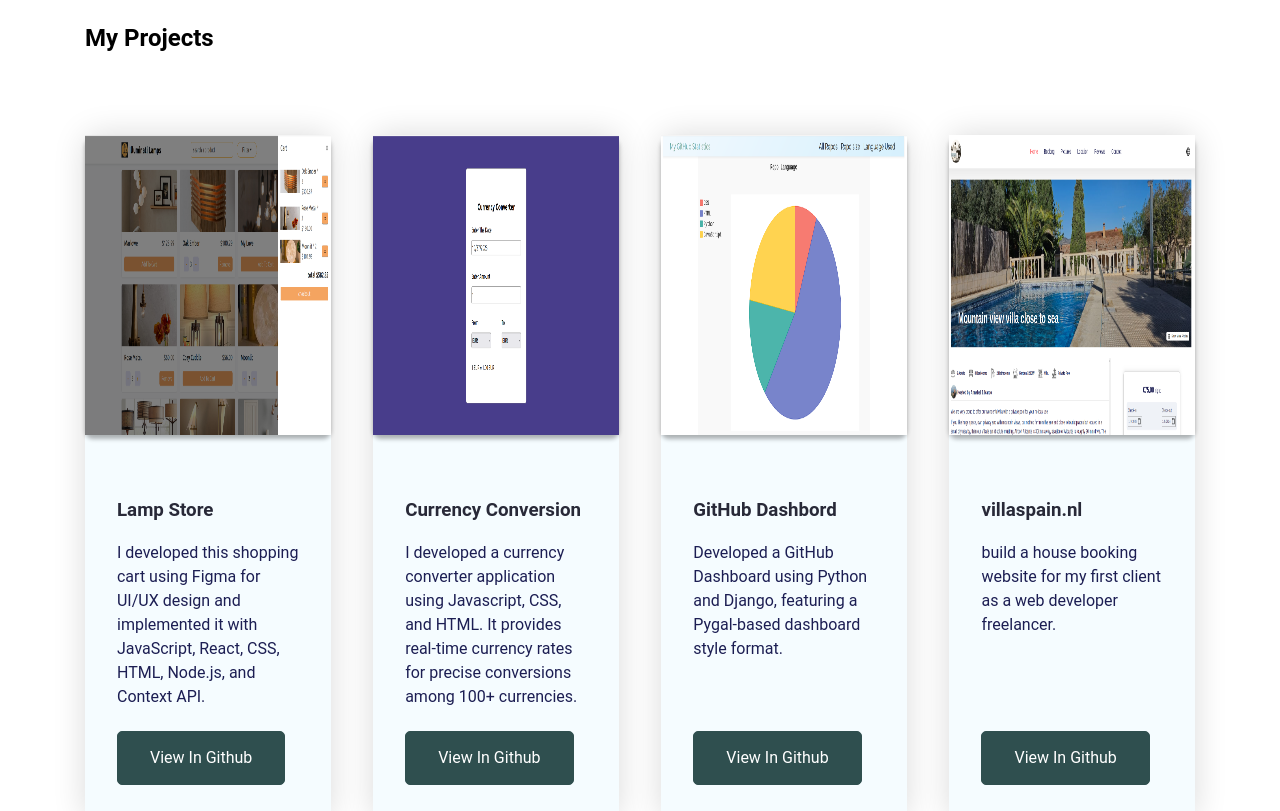
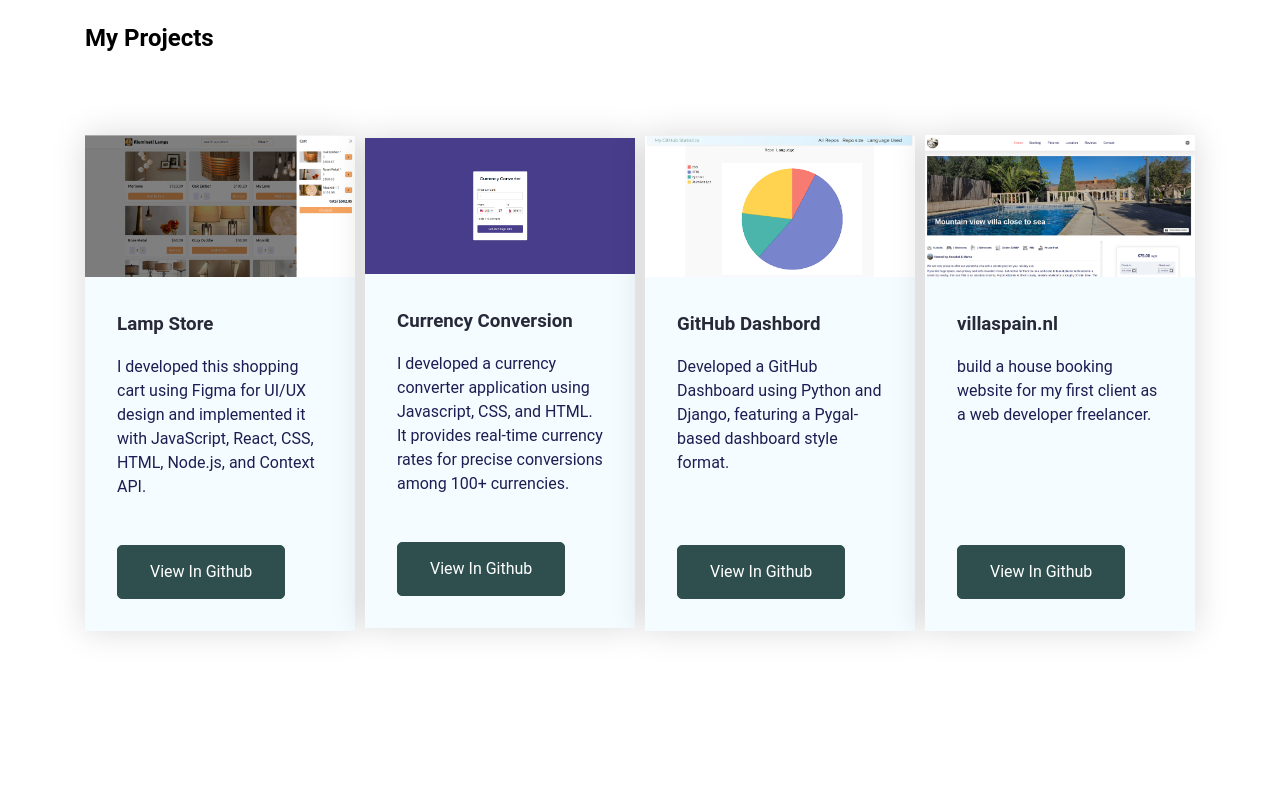
Before and after one commit to Lucky-Yandy/yanzhu, a React (Create React App) app: page / in a window 1280 px wide. Shown: the part 1000-1811 px from the top of the page. Built offline with nearby package versions, Linux system fonts and the light colour scheme.

Commit message:
new version of currency converter

```diff
--- a/package.json
+++ b/package.json
@@ -7,7 +7,9 @@
     "@testing-library/jest-dom": "^5.17.0",
     "@testing-library/react": "^13.4.0",
     "@testing-library/user-event": "^13.5.0",
+    "bootstrap": "^5.3.3",
     "react": "^18.2.0",
+    "react-bootstrap": "^2.10.2",
     "react-dom": "^18.2.0",
     "react-helmet": "^6.1.0",
     "react-pdf": "^7.3.3",
--- a/src/App.css
+++ b/src/App.css
@@ -278,8 +278,10 @@ h2 {
  align-items: center;
 }
 .hero--section--img > img {
-  max-width: 100%;
+    max-width:60%;
     height: auto;
+    border-radius: 50%;
+
 }
 /* Hero Section Style Ends */
 
@@ -292,7 +294,6 @@ h2 {
 .portfolio--section {
   display: flex;
   padding: 112px 85px;
-
   flex-direction: column;
   align-items: flex-start;
   gap: 80px;
@@ -300,49 +301,33 @@ h2 {
 .portfolio--section--container {
   display: flex;
   align-items: center;
-  justify-content: center;
-  gap: 42.6px;
-  width: 100%;
+  gap: 10px;
 
 
 }
-.portfolio--container-box {
-  display: flex;
-  justify-content: space-between;
-  align-items: center;
-  width: 100%;
-}
-.portfolio--container {
-  display: flex;
-  flex-direction: column;
-  align-items: flex-start;
-  gap: 21.3px;
-}
 
-.portfolio--section--img {
-  border-radius: 8px;
-  width: 100%;
-  box-shadow: 0 4px 4px rgba(0, 0, 0, 0.3);
-  height:300px;
-}
-.portfolio--section--img > img {
-  width: 100%;
-   height:100%;
 
-}
+
+
 .portfolio--section--card {
   display: flex;
   flex-direction: column;
-  align-items: flex-start;
-  gap: 32px;
-  flex: 1 0 0 ;
   background-color: var(--bg-shade);
   box-shadow: 0 0 32px 0 rgba(0, 0, 0, 0.15);
   cursor: pointer;
-  border-top-left-radius: 12px;
-  border-top-right-radius: 12px;
+
+  flex: 1 0 0 ;
+}
+.portfolio--section--card > * {
+  flex: 1;
 }
 
+.portfolio--section--img > img {
+  width: 100%;
+  height: 100%;
+  object-fit: cover;
+
+}
 .discriptionBoxSize{
   height: 200px;
 }
@@ -352,7 +337,7 @@ h2 {
   flex-direction: column;
   align-items: flex-start;
   gap: 32px;
-  align-self: stretch;
+
 }
 .portfolio--section--title {
   color: var(--heading-color);
--- a/src/Pages/Home/MyPortfolio.js
+++ b/src/Pages/Home/MyPortfolio.js
@@ -3,13 +3,7 @@ function MyPortfolio(){
 
  return(
     <section id="MyPortfolio" className="portfolio--section">
-      <div className="portfolio--container--box">
-        <div className="portfolio--container">
-
-            <h2 className="section--heading">My Projects</h2>
-        </div>
-
-      </div>
+      <h2 className="section--heading">My Projects</h2>
       <div className="portfolio--section--container">
         {data?.portfolio?.map((item, index)=>(
           <div key={index} className="portfolio--section--card">
```
Also changed, not shown: src/Pages/Home/Projects.js (added, +23 -0 lines), public/img/currency.png, 1 other file (tests, documents, lock files or other folders).
